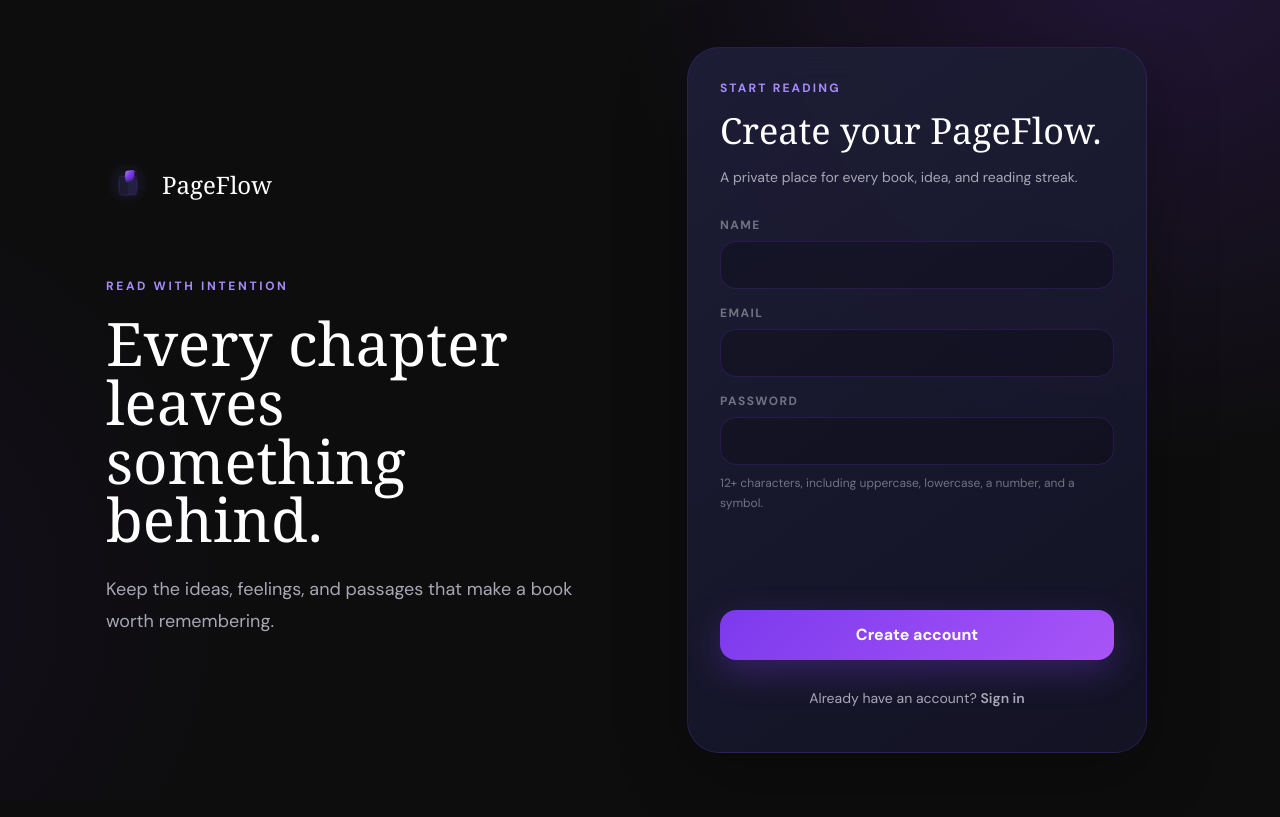
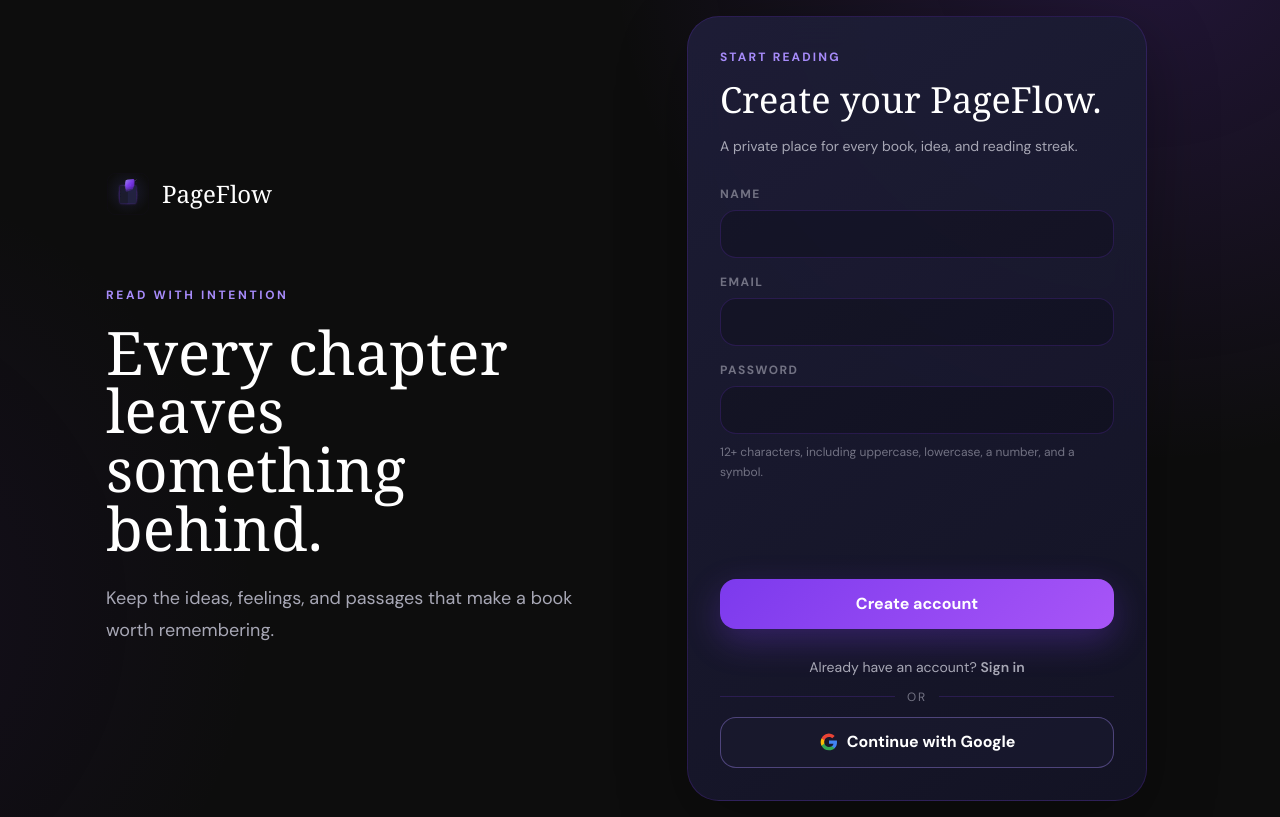
Before and after one commit to mihir-patel-05/Booktracking, a Next.js app in the folder web/: page /signup in a window 1280 px wide. Built offline with nearby package versions, Linux system fonts and the light colour scheme; no server answers; a web font is replaced by a local one.

Commit message:
feat(auth): add Google OAuth callback

```diff
--- a/web/src/app/(auth)/login/page.tsx
+++ b/web/src/app/(auth)/login/page.tsx
@@ -1,6 +1,7 @@
 import type { Metadata } from "next";
 import { AuthShell } from "@/components/auth/auth-shell";
 import { EmailAuthForm } from "@/components/auth/email-auth-form";
+import { GoogleAuthButton } from "@/components/auth/google-auth-button";
 
 export const metadata: Metadata = { title: "Sign in" };
 
@@ -8,6 +9,7 @@
   return (
     <AuthShell eyebrow="Welcome back" title="Return to your flow." description="Your library, notes, and momentum are waiting.">
       <EmailAuthForm mode="login" />
+      <GoogleAuthButton />
     </AuthShell>
   );
 }
--- a/web/src/app/(auth)/signup/page.tsx
+++ b/web/src/app/(auth)/signup/page.tsx
@@ -1,6 +1,7 @@
 import type { Metadata } from "next";
 import { AuthShell } from "@/components/auth/auth-shell";
 import { EmailAuthForm } from "@/components/auth/email-auth-form";
+import { GoogleAuthButton } from "@/components/auth/google-auth-button";
 
 export const metadata: Metadata = { title: "Create account" };
 
@@ -8,6 +9,7 @@
   return (
     <AuthShell eyebrow="Start reading" title="Create your PageFlow." description="A private place for every book, idea, and reading streak.">
       <EmailAuthForm mode="signup" />
+      <GoogleAuthButton />
     </AuthShell>
   );
 }
--- /dev/null
+++ b/web/src/app/auth/callback/route.ts
@@ -0,0 +1,33 @@
+import { NextResponse, type NextRequest } from "next/server";
+import { createClient } from "@/lib/supabase/server";
+
+function safeDestination(value: string | null) {
+  return value?.startsWith("/") && !value.startsWith("//") ? value : "/app";
+}
+
+export async function GET(request: NextRequest) {
+  const url = new URL(request.url);
+  const code = url.searchParams.get("code");
+  const destination = safeDestination(url.searchParams.get("next"));
+
+  if (!code) return NextResponse.redirect(new URL("/login?error=missing_code", url.origin));
+
+  const supabase = await createClient();
+  const { error } = await supabase.auth.exchangeCodeForSession(code);
+  if (error) return NextResponse.redirect(new URL("/login?error=callback_failed", url.origin));
+
+  const { data: { user } } = await supabase.auth.getUser();
+  if (user) {
+    const metadata = user.user_metadata;
+    await supabase.from("profiles").upsert({
+      id: user.id,
+      display_name: String(metadata.display_name ?? metadata.full_name ?? metadata.name ?? "").slice(0, 80),
+      avatar_url: typeof metadata.avatar_url === "string" ? metadata.avatar_url.slice(0, 2048) : null,
+      time_zone: typeof metadata.time_zone === "string" ? metadata.time_zone.slice(0, 64) : "UTC",
+    }, { onConflict: "id", ignoreDuplicates: true });
+  }
+
+  const response = NextResponse.redirect(new URL(destination, url.origin));
+  response.headers.set("Cache-Control", "private, no-cache, no-store, must-revalidate, max-age=0");
+  return response;
+}
--- /dev/null
+++ b/web/src/components/auth/google-auth-button.tsx
@@ -0,0 +1,57 @@
+"use client";
+
+import { useState } from "react";
+import { createClient } from "@/lib/supabase/client";
+import { hasSupabaseConfig } from "@/lib/supabase/env";
+
+export function GoogleAuthButton() {
+  const [error, setError] = useState<string>();
+  const [loading, setLoading] = useState(false);
+
+  async function signIn() {
+    setError(undefined);
+    if (!hasSupabaseConfig()) {
+      setError("PageFlow is waiting for its Supabase project configuration.");
+      return;
+    }
+
+    setLoading(true);
+    const { error: authError } = await createClient().auth.signInWithOAuth({
+      provider: "google",
+      options: {
+        redirectTo: `${window.location.origin}/auth/callback?next=/app`,
+        queryParams: { access_type: "offline", prompt: "consent" },
+      },
+    });
+    if (authError) {
+      setError(authError.message);
+      setLoading(false);
+    }
+  }
+
+  return (
+    <div className="space-y-3">
+      <div className="flex items-center gap-3 text-xs uppercase tracking-[0.16em] text-muted">
+        <span className="h-px flex-1 bg-[var(--border)]" />
+        or
+        <span className="h-px flex-1 bg-[var(--border)]" />
+      </div>
+      <button className="secondary-button w-full" disabled={loading} onClick={signIn} type="button">
+        <GoogleMark />
+        {loading ? "Opening Google…" : "Continue with Google"}
+      </button>
+      {error ? <p className="text-sm text-red-200" role="alert">{error}</p> : null}
+    </div>
+  );
+}
+
+function GoogleMark() {
+  return (
+    <svg aria-hidden="true" height="20" viewBox="0 0 24 24" width="20">
+      <path d="M21.6 12.2c0-.7-.1-1.4-.2-2H12v3.8h5.4a4.6 4.6 0 0 1-2 3v2.5h3.3c1.9-1.8 2.9-4.4 2.9-7.3Z" fill="#4285F4" />
+      <path d="M12 22c2.7 0 5-.9 6.7-2.5L15.4 17c-.9.6-2.1 1-3.4 1a5.9 5.9 0 0 1-5.5-4.1H3.1v2.6A10 10 0 0 0 12 22Z" fill="#34A853" />
+      <path d="M6.5 13.9a6 6 0 0 1 0-3.8V7.5H3.1a10 10 0 0 0 0 9l3.4-2.6Z" fill="#FBBC05" />
+      <path d="M12 6c1.5 0 2.9.5 3.9 1.5l2.9-2.8A9.8 9.8 0 0 0 3.1 7.5l3.4 2.6A5.9 5.9 0 0 1 12 6Z" fill="#EA4335" />
+    </svg>
+  );
+}
```
